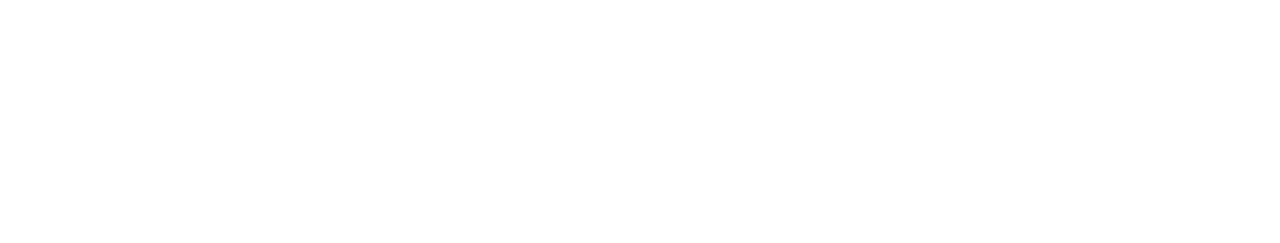
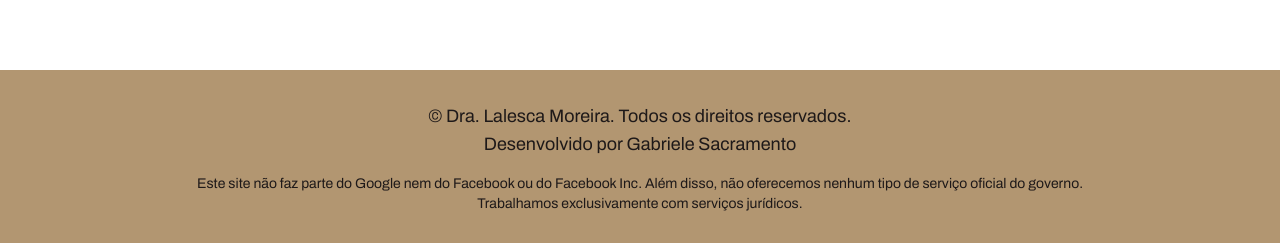
Before and after one commit to GabrieleSacramento/lalesca-landing-page, a Next.js app: page / in a window 1280 px wide. Shown: the part 6235-6478 px from the top of the page. Before the commit the page ends 6305 px from the top, so only its background shows below. Built offline with nearby package versions, Linux system fonts and the light colour scheme.

Commit message:
Add Footer component to home page

```diff
--- /dev/null
+++ b/app/components/Footer.tsx
@@ -0,0 +1,28 @@
+export default function Footer() {
+    return (
+        <footer className="bg-[#B29671] h-[176px] flex items-center">
+            <div className="mx-auto max-w-7xl w-full px-4 sm:px-6 lg:px-8">
+                <div className="flex flex-col items-center text-center space-y-4">
+                    {/* Copyright */}
+                    <p
+                        className="text-base lg:text-lg text-[#1e1919] font-normal"
+                        style={{ fontFamily: 'var(--font-archivo), sans-serif' }}
+                    >
+                        © Dra. Lalesca Moreira. Todos os direitos reservados.
+                        <br />
+                        Desenvolvido por Gabriele Sacramento
+                    </p>
+
+                    {/* Disclaimer */}
+                    <p
+                        className="text-xs lg:text-sm text-[#1e1919] font-normal max-w-4xl"
+                        style={{ fontFamily: 'var(--font-archivo), sans-serif' }}
+                    >
+                        Este site não faz parte do Google nem do Facebook ou do Facebook Inc. Além disso, não oferecemos nenhum
+                        tipo de serviço oficial do governo. Trabalhamos exclusivamente com serviços jurídicos.
+                    </p>
+                </div>
+            </div>
+        </footer>
+    );
+}
--- a/app/page.tsx
+++ b/app/page.tsx
@@ -6,6 +6,7 @@
 import Differentials from './components/Differentials';
 import Testimonials from './components/Testimonials';
 import Contact from './components/Contact';
+import Footer from './components/Footer';
 
 export default function Home() {
   return (
@@ -20,6 +21,7 @@
         <Testimonials />
         <Contact />
       </main>
+      <Footer />
     </div>
   );
 }
```
